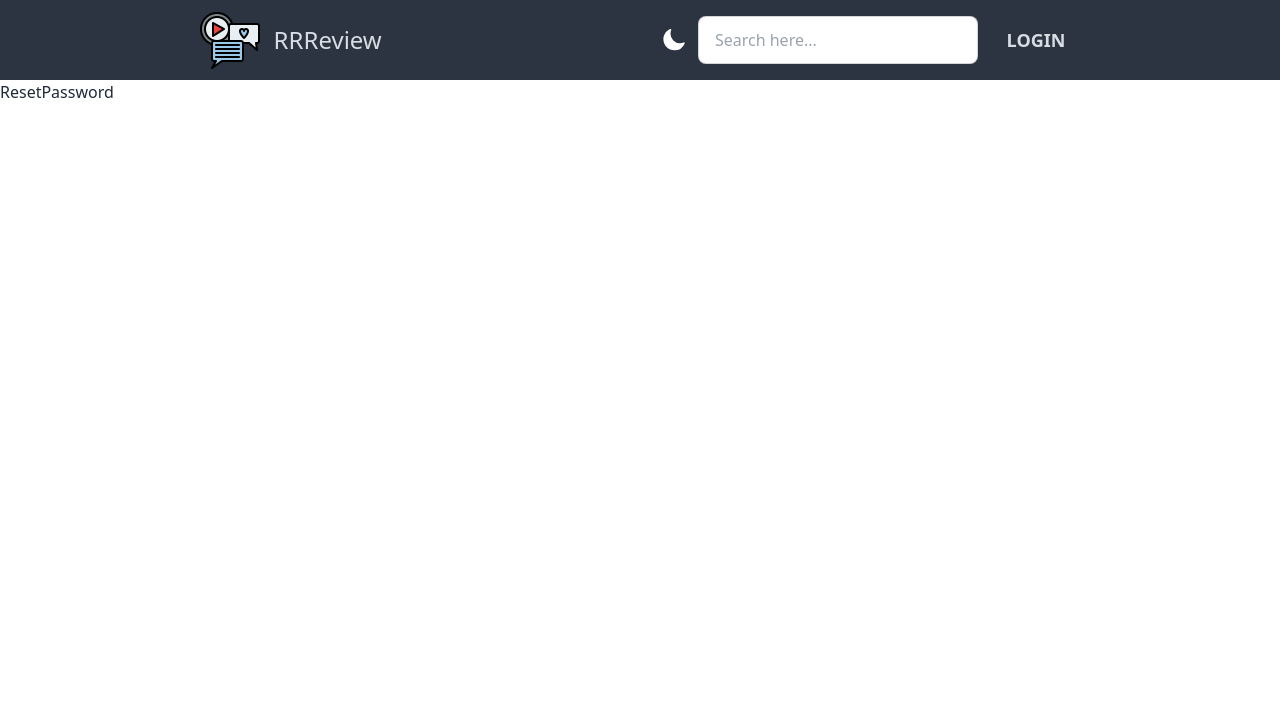
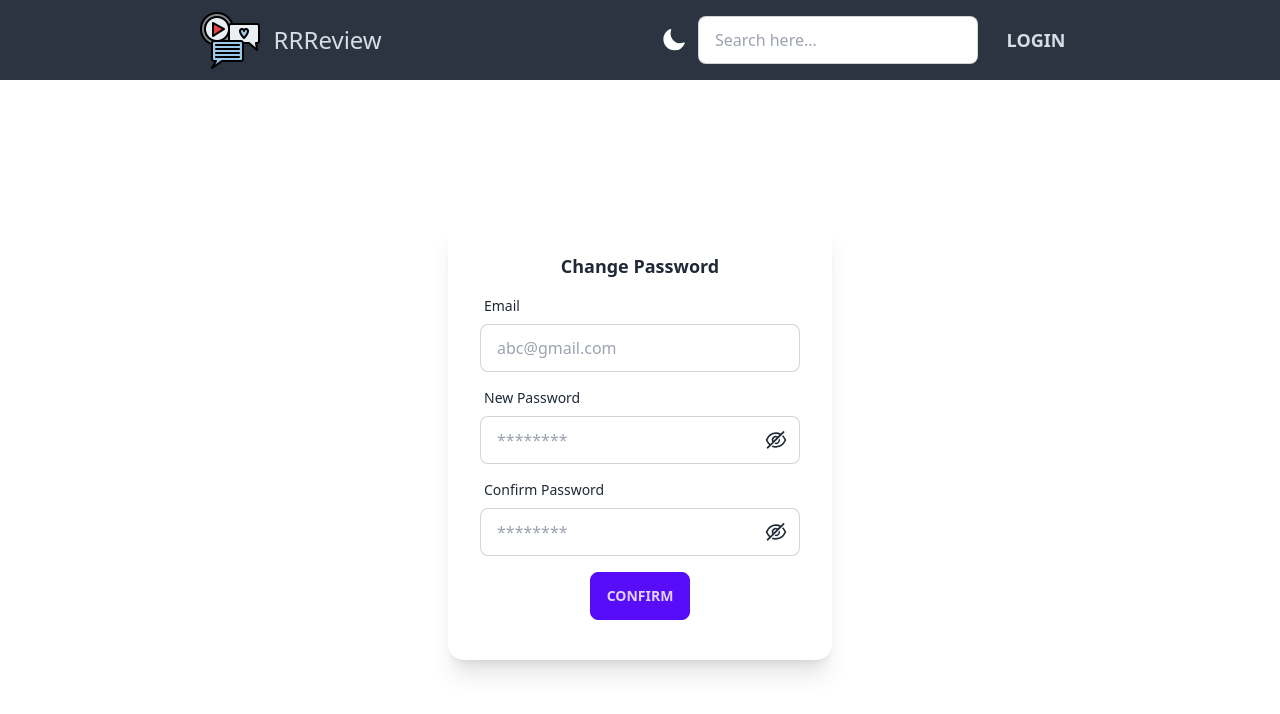
Before and after one commit to kartikpavan/Movie_RRReview, a React (Vite) app in the folder client/: page /auth/reset-password in a window 1280 px wide. Shown: the top 714 px of the page. Built offline with nearby package versions, Linux system fonts and the light colour scheme.

Commit message:
(client) : Auth Pages Completed

```diff
--- a/client/src/Pages/auth/EmailVerification.jsx
+++ b/client/src/Pages/auth/EmailVerification.jsx
@@ -8,14 +8,28 @@ const EmailVerification = () => {
    // creating ref to track current Input field and auto jump to next field
    const inputRef = useRef();
 
+   const focusNextInputField = (index) => {
+      setCurrentIndex(index + 1); // changing current Index to move focus from current input to the next input
+   };
+
+   const focusPreviousInputField = (index) => {
+      let nextIndex;
+      const diff = index - 1;
+      nextIndex = diff !== 0 ? diff : 0; // if diff !=0 then use diff value else use 0
+      setCurrentIndex(nextIndex); // changing current Index to move focus from current input to the previous input
+   };
+
    // observing OTP numbers
    const handleOTPChange = ({ target }, index) => {
       const { value } = target;
       const newOtp = [...oneTimePassword];
-      newOtp[index] = value.substring(value.length - 1, value.length);
+      newOtp[index] = value.substring(value.length - 1, value.length); // avoid typing more than 1 digit as input
+      console.log(value);
+      // change focus of input field
+      if (!value) focusPreviousInputField(index);
+      else focusNextInputField(index);
+
       setOneTimePassword([...newOtp]);
-
-      setCurrentIndex(index + 1); // changing current Index to move focus from current input to the next input
    };
 
    useEffect(() => {
--- a/client/src/Pages/auth/ResetPassword.jsx
+++ b/client/src/Pages/auth/ResetPassword.jsx
@@ -1,7 +1,73 @@
-import React from "react";
+import React, { useState } from "react";
+import { Link } from "react-router-dom";
+import { AiOutlineEyeInvisible, AiOutlineEye } from "react-icons/ai";
 
 const ResetPassword = () => {
-   return <div>ResetPassword</div>;
+   const [email, setEmail] = useState("");
+   const [password, setPassword] = useState("");
+   const [confirmPassword, setConfirmPassword] = useState("");
+   const [showPassword, setShowPassword] = useState(false);
+
+   const handleResetPassword = (e) => {
+      e.preventDefault();
+      alert("form Submitted");
+   };
+
+   return (
+      <section className="w-full h-[calc(100%-5rem)] flex items-center justify-center">
+         <form onSubmit={handleResetPassword} className="card w-96 bg-base-100 shadow-xl">
+            <div className="card-body">
+               <h2 className="text-center text-lg font-semibold">Change Password</h2>
+
+               {/* Email Input */}
+               <div className="form-contaol w-full max-w-xs">
+                  <label className="label">
+                     <span className="label-text">Email</span>
+                  </label>
+                  <input
+                     type="email"
+                     placeholder="abc@gmail.com"
+                     className="input input-bordered w-full max-w-xs"
+                     required
+                  />
+               </div>
+
+               {/* New Password input */}
+               <div className="form-control w-full max-w-xs relative">
+                  <label className="label">
+                     <span className="label-text">New Password</span>
+                  </label>
+                  <input
+                     type="password"
+                     placeholder="********"
+                     className="input input-bordered w-full max-w-xs"
+                     required
+                  />
+                  <AiOutlineEyeInvisible className="absolute bottom-3 right-3 h-6 w-6" />
+               </div>
+               {/* Confirm Password input */}
+               <div className="form-control w-full max-w-xs relative">
+                  <label className="label">
+                     <span className="label-text">Confirm Password</span>
+                  </label>
+                  <input
+                     type="password"
+                     placeholder="********"
+                     className="input input-bordered w-full max-w-xs"
+                     required
+                  />
+                  <AiOutlineEyeInvisible className="absolute bottom-3 right-3 h-6 w-6" />
+               </div>
+               {/* Submit Button */}
+               <div className="card-actions justify-center my-2">
+                  <button type="submit" className="btn btn-primary">
+                     Confirm
+                  </button>
+               </div>
+            </div>
+         </form>
+      </section>
+   );
 };
 
 export default ResetPassword;
```
